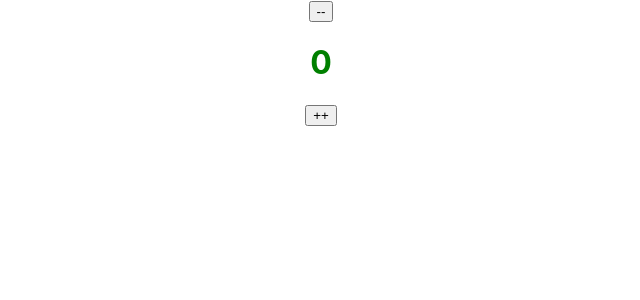
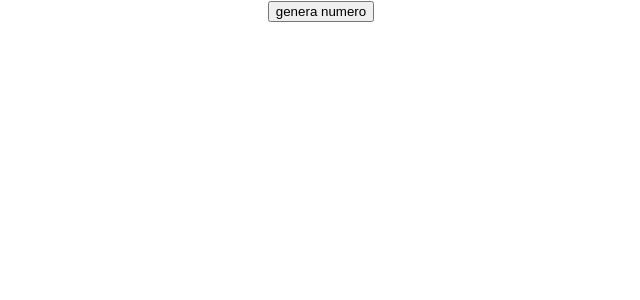
Before and after one commit to Contessafry/react-app-ts, a React (Create React App) app: page / in a window 1280 px wide. Shown: the top 300 px of the page, without its empty margins (319-959 px from the left). Built offline with nearby package versions, Linux system fonts and the light colour scheme.

Commit message:
random number

```diff
--- a/src/App.tsx
+++ b/src/App.tsx
@@ -1,12 +1,10 @@
 import "./App.css";
 import { useState } from "react";
 function App() {
-  const [counter, setCounter] = useState(0);
+  const [randomN, setRandomN]: any[] = useState("genera numero");
   return (
     <div className="App">
-      <button onClick={() => setCounter(counter - 1)}>--</button>
-      <h1 style={{ color: counter > -1 ? "green" : "red" }}>{counter}</h1>
-      <button onClick={() => setCounter(counter + 1)}>++</button>
+      <button onClick={() => setRandomN(Math.random())}>{randomN}</button>
     </div>
   );
 }
```
